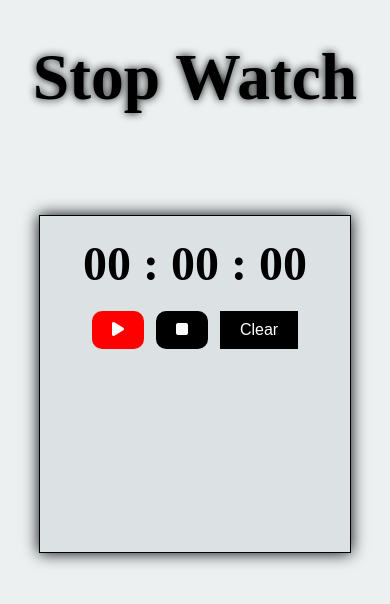
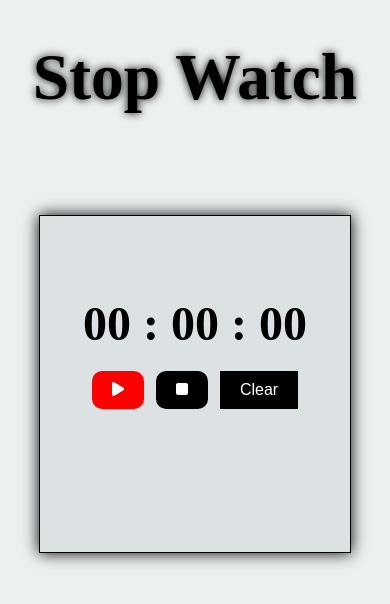
Before and after one commit to ANUSHALAV/Stop-Watch, a plain HTML site: page index.html in a window 390 px wide. Drawn offline with Linux system fonts and the light colour scheme.

Commit message:
first commit

```diff
--- a/media.css
+++ b/media.css
@@ -2,7 +2,7 @@
     .main-section {
         margin-inline: 18%;
         width: 60%;
-        padding: 20px 0;
+        padding: 80px 0;
     }
 }
 
@@ -12,7 +12,7 @@
     .main-section {
         margin-inline: 10%;
         width: 80%;
-        padding: 20px 0;
+        padding: 80px 0;
     }
 }
 
@@ -28,6 +28,6 @@
         margin-block: 80px;
         width: 100%;
         height: 50vh;
-        padding: 30px 0;
+        padding: 80px 0;
     }
 }
```
